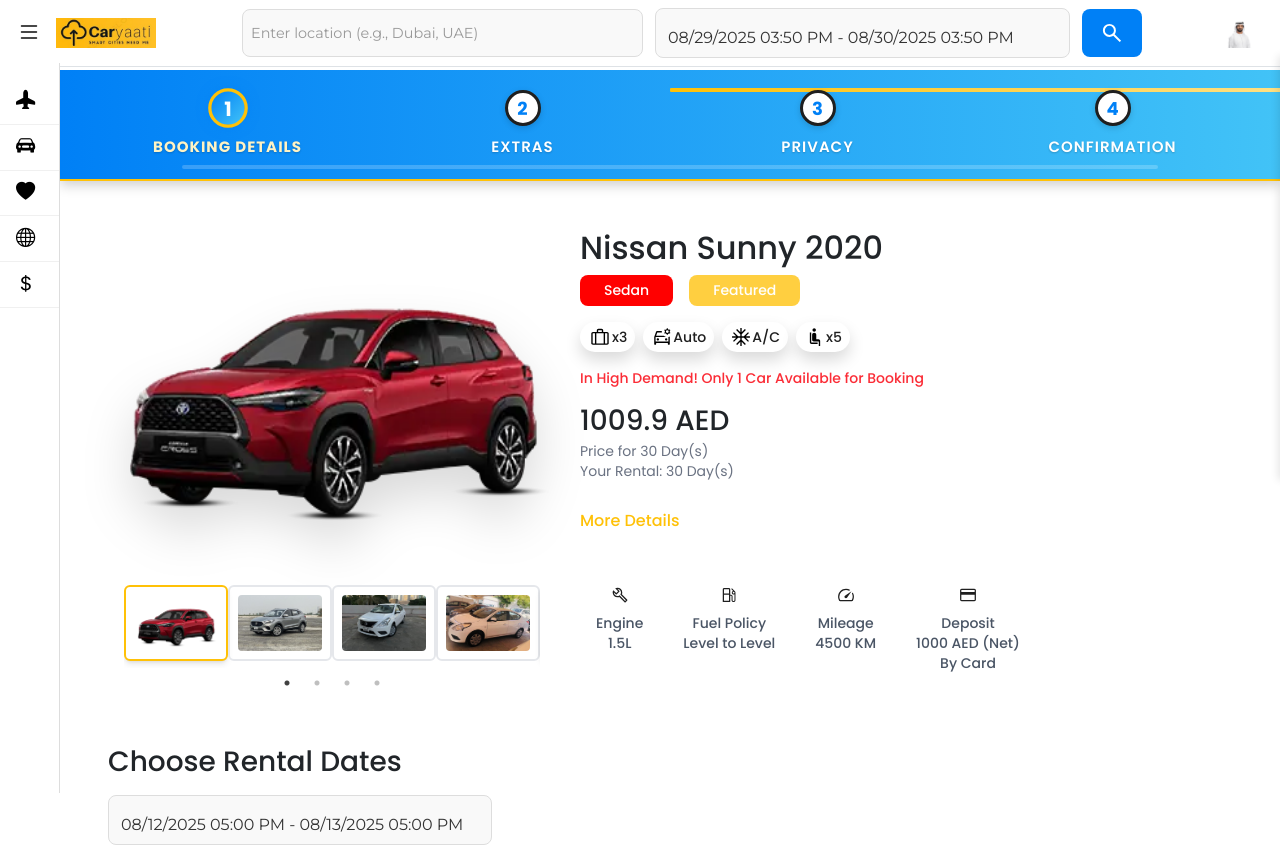
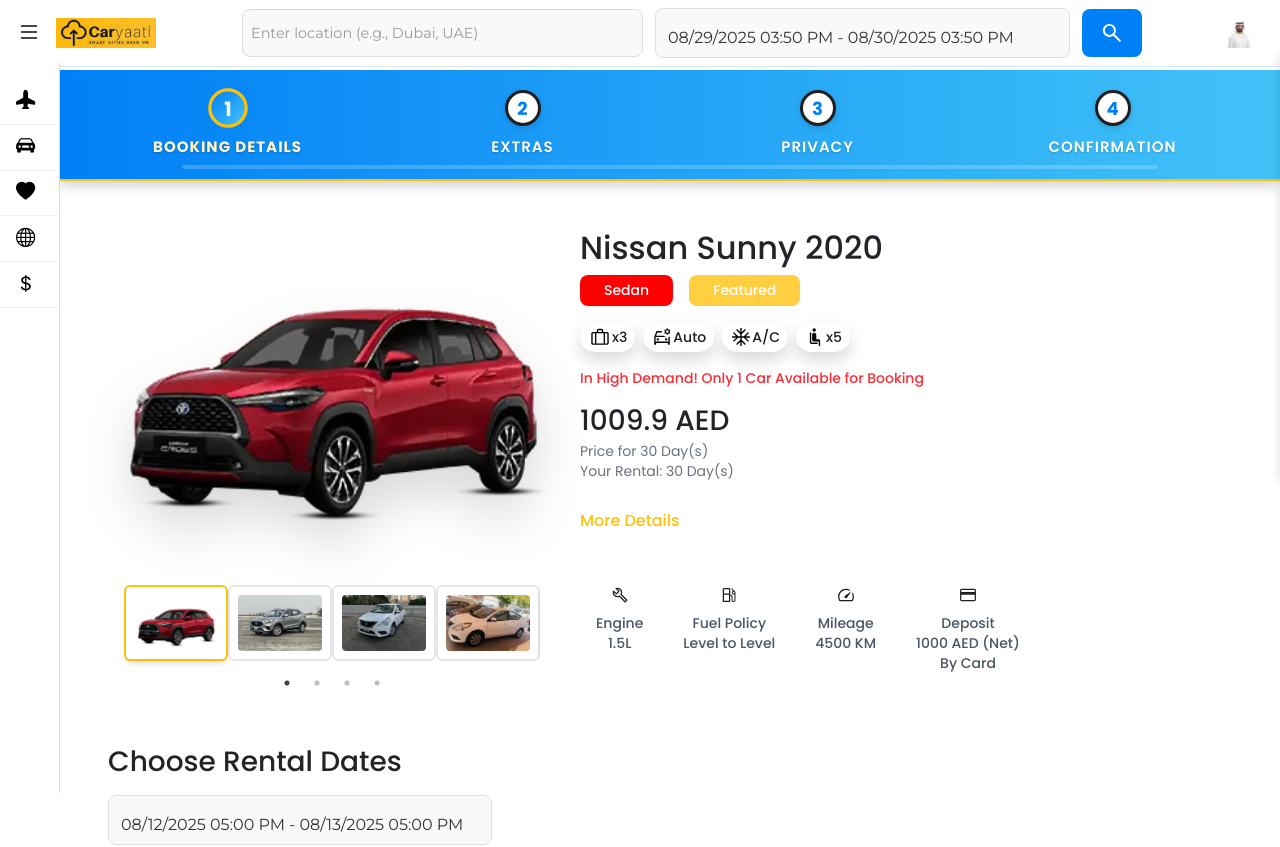
Before and after one commit to Softseektechnology/caryaati, a Next.js app: page /Booknow in a window 1280 px wide. Shown: the top 847 px of the page. Built offline with nearby package versions, Linux system fonts and the light colour scheme.

Commit message:
update previous commit

```diff
--- a/src/app/Booknow/Booknow.module.css
+++ b/src/app/Booknow/Booknow.module.css
@@ -66,17 +66,6 @@
   transform: scale(1.05);
 }
 
-.stepperItem:not(:last-child)::after {
-  content: '';
-  position: absolute;
-  top: 18px;
-  left: 50%;
-  width: 100%;
-  height: 4px;
-  background: linear-gradient(to right, #ffc107, #ffffff);
-  z-index: 1;
-  border-radius: 2px;
-}
 
 .stepperCircle {
   width: 36px;
@@ -757,6 +746,11 @@
 }
 
 /* Responsive Design for Tablets and Mobiles */
+@media (max-width: 335px) {
+  .stepperLabel {
+    font-size: 8px;
+  }
+}
 @media (max-width: 767px) {
   .carDetails {
     flex-direction: column;
```
